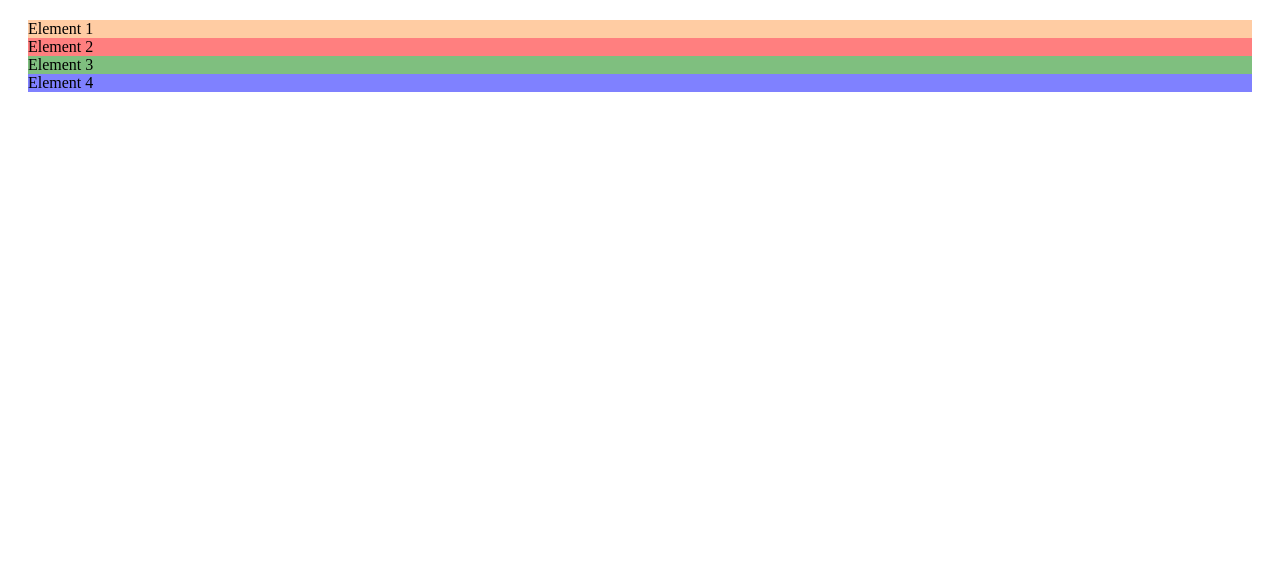
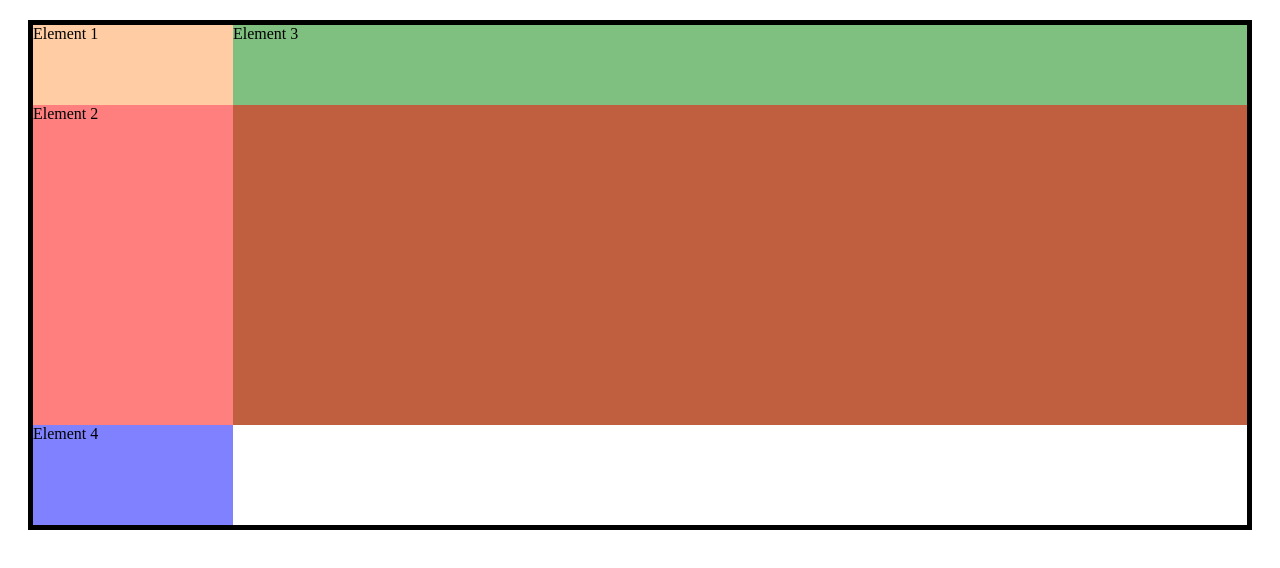
Before and after one commit to jthamill/Max_Grid, a plain HTML site: page index.html in a window 1280 px wide. Drawn offline with Linux system fonts and the light colour scheme.

Commit message:
Grid overlap

```diff
--- a/main.css
+++ b/main.css
@@ -1,19 +1,32 @@
 .container {
-    margin: 20px;
+  margin: 20px;
+  height: 500px;
+  border: 5px solid black;
+  display: grid;
+  grid-template-columns: 200px 2fr 20% 1fr;
+  grid-template-rows: 5rem minmax(10px, auto) 100px;
 }
 
 .el1 {
-    background: rgba(255, 154, 72, 0.5);
+  background: rgba(255, 154, 72, 0.5);
 }
 
 .el2 {
-    background: rgba(255, 0, 0, 0.5);
+  background: rgba(255, 0, 0, 0.5);
+  grid-column-start: 1;
+  grid-column-end: -1;
+  grid-row-start: 2;
+  z-index: 1;
 }
 
 .el3 {
-    background: rgba(0, 128, 0, 0.5);
+  background: rgba(0, 128, 0, 0.5);
+  grid-column-start: 2;
+  grid-column-end: span 3;
+  grid-row-start: 1;
+  grid-row-end: 3;
 }
 
 .el4 {
-    background: rgba(0, 4, 255, 0.5);
+  background: rgba(0, 4, 255, 0.5);
 }
```
